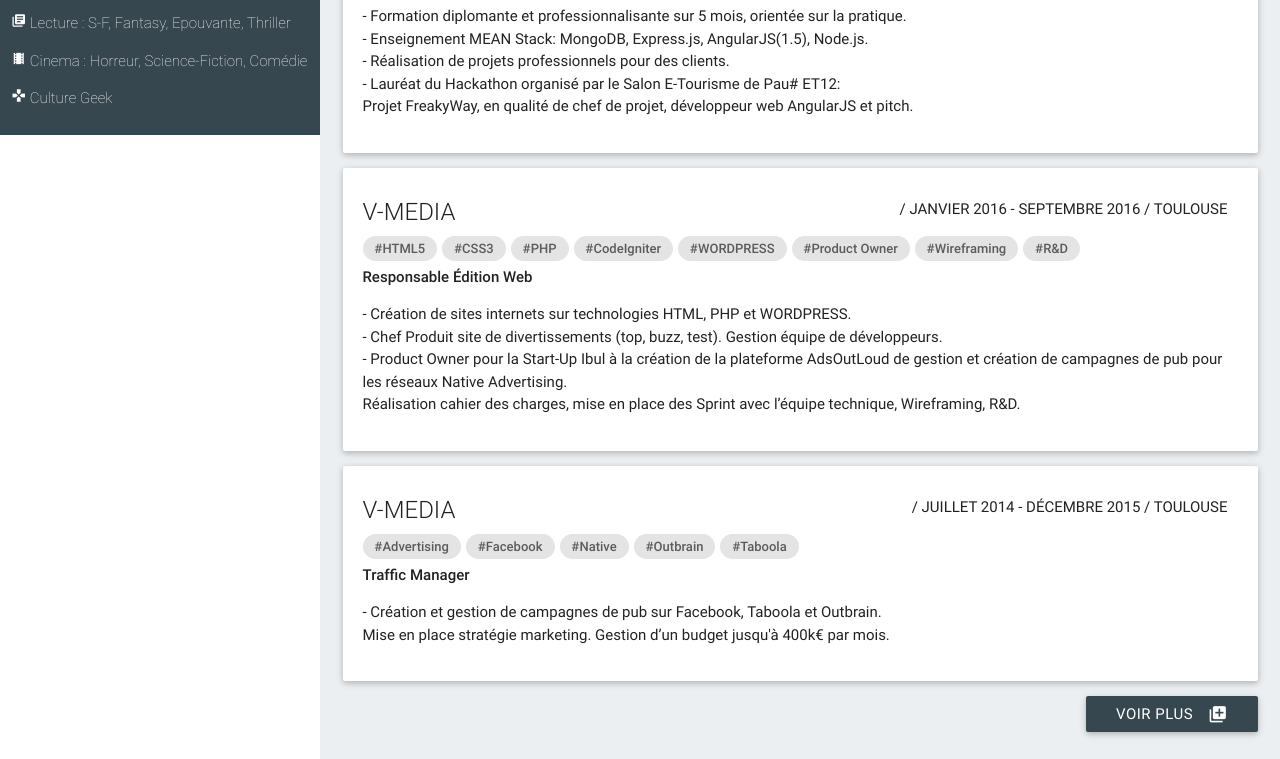
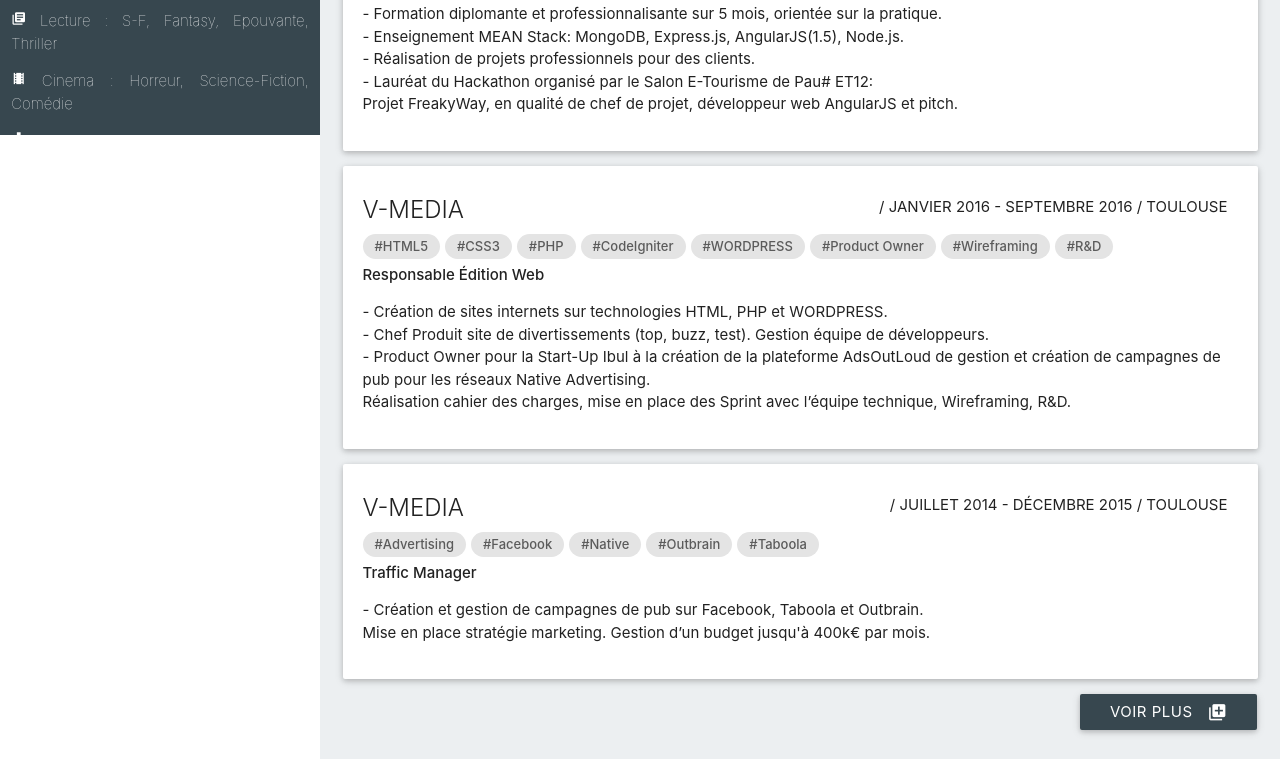
Before and after one commit to sbstnplcn/sbstnplcn, a plain HTML site: page index.html in a window 1280 px wide. Shown: the part 665-1424 px from the top of the page. Drawn offline with Linux system fonts and the light colour scheme.

Commit message:
change font

```diff
--- a/src/style.css
+++ b/src/style.css
@@ -1,3 +1,6 @@
+html{
+  font-family: -apple-system, BlinkMacSystemFont, sans-serif, "Roboto", sans-serif
+}
 h1 {
     font-size: 2em;
     font-weight: 100;
```
